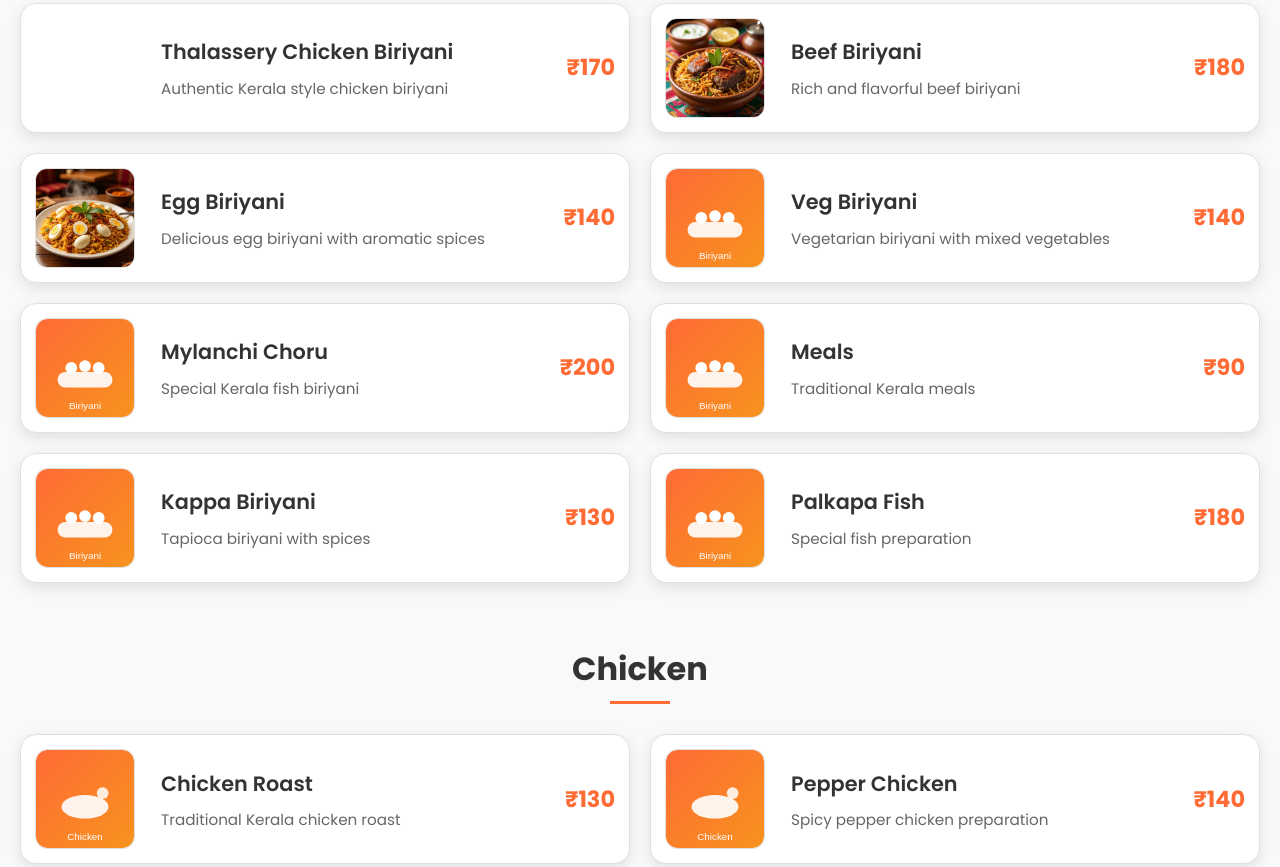
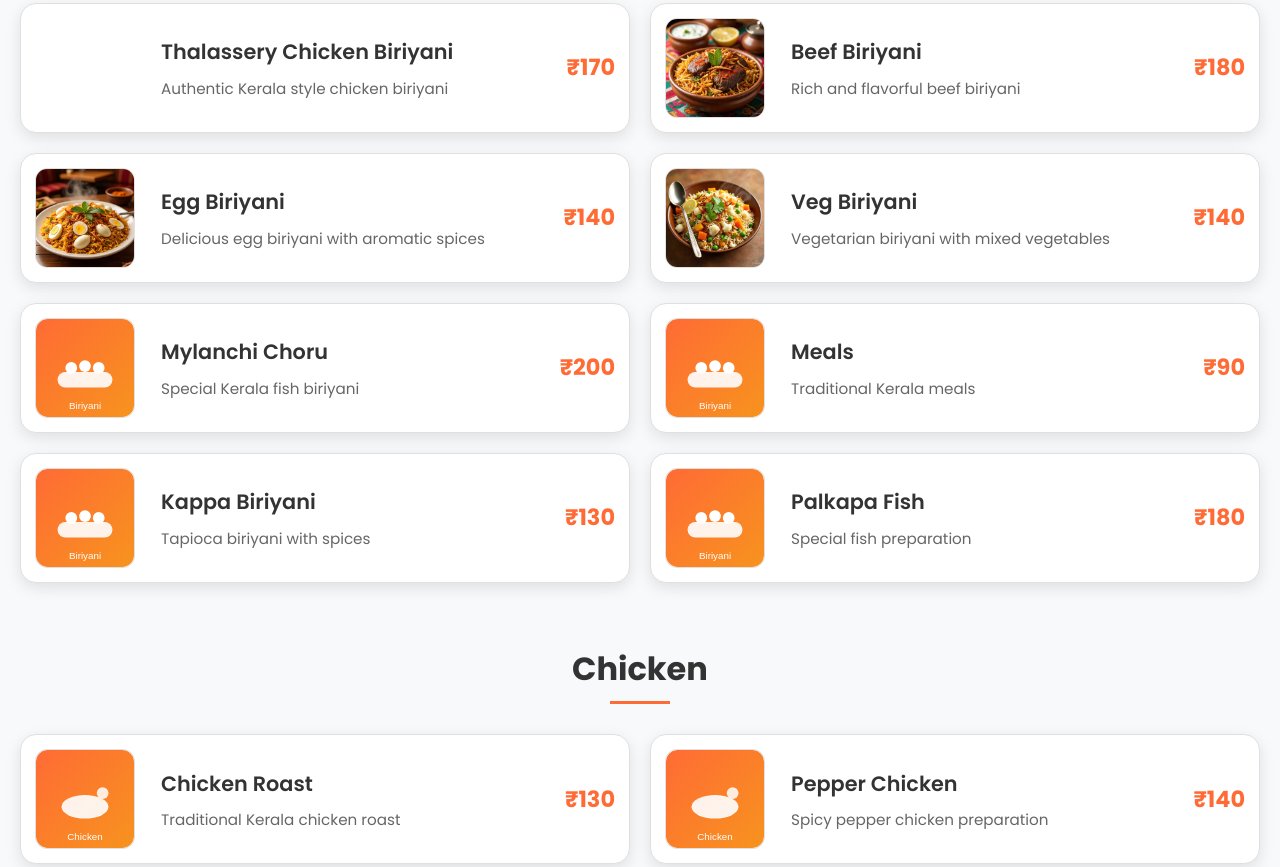
Before and after one commit to Chef-cafe/chef_cafe, a plain HTML site: page menu.html in a window 1280 px wide. Shown: the part 1747-2614 px from the top of the page. Drawn offline with Linux system fonts and the light colour scheme.

Commit message:
image changed

```diff
--- a/menu.html
+++ b/menu.html
@@ -212,7 +212,7 @@
                         <div class="menu-price">₹140</div>
                     </div>
                     <div class="menu-item">
-                        <img src="images/menu/biriyani.svg" alt="Veg Biriyani image" class="menu-thumb">
+                        <img src="images/menu/Veg Biriyani.jpg" alt="Veg Biriyani image" class="menu-thumb">
                         <div class="menu-item-content">
                             <h3>Veg Biriyani</h3>
                             <p>Vegetarian biriyani with mixed vegetables</p>
```
Also changed, not shown: images/menu/Veg Biriyani.jpg (added).
